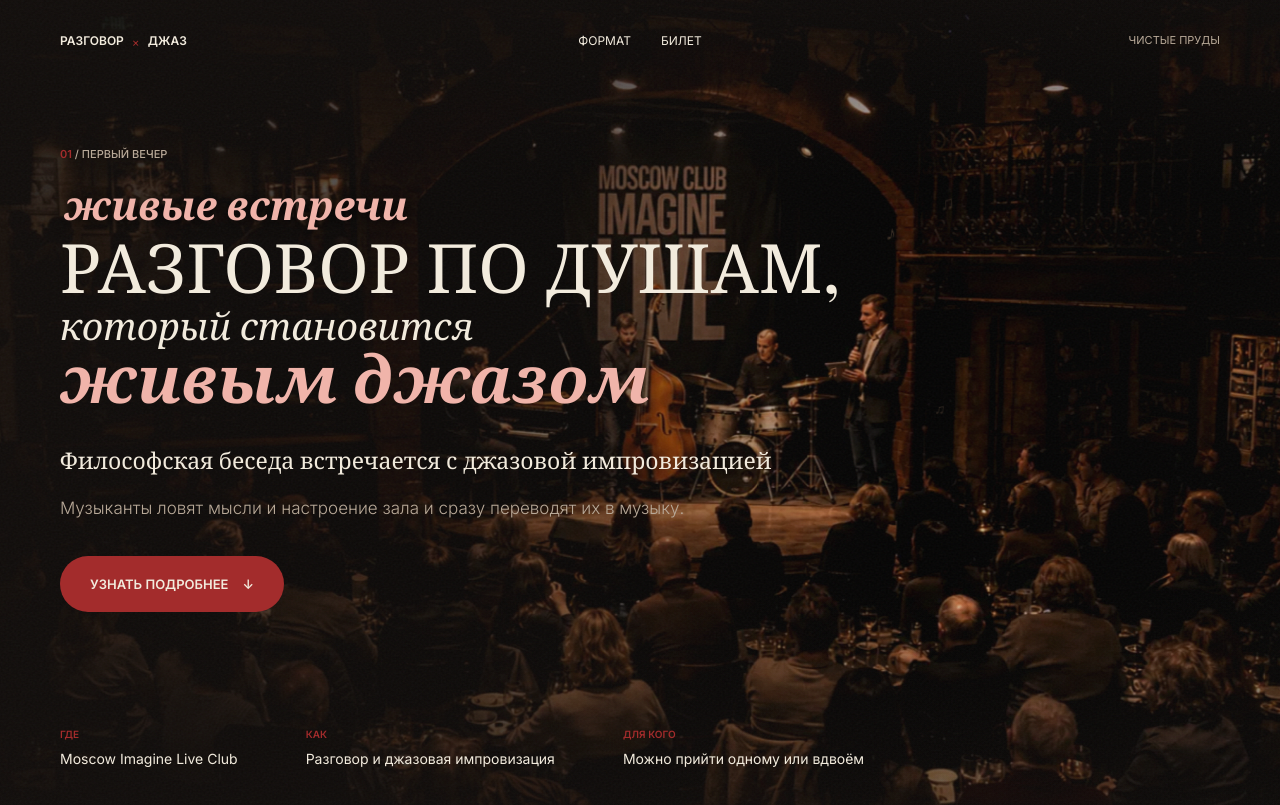
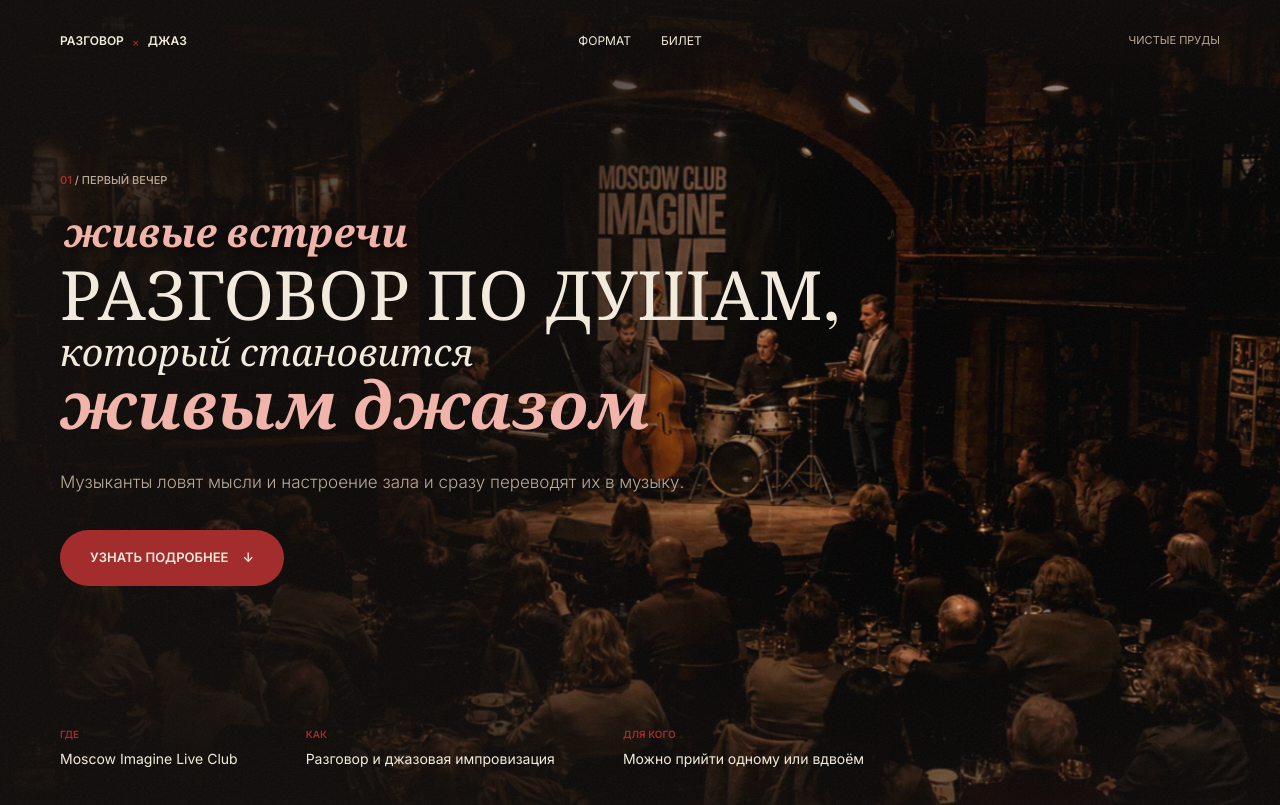
Before and after one commit to vbondarenko7/kontrapunkt, a Next.js app in the folder Джаз вечер. /Лендинг версия C/: page / in a window 1280 px wide. Shown: the top 805 px of the page. Built offline with nearby package versions, Linux system fonts and the light colour scheme.

Commit message:
refine hero supporting copy

```diff
--- a/Джаз вечер. /Лендинг версия C/app/globals.css
+++ b/Джаз вечер. /Лендинг версия C/app/globals.css
@@ -366,14 +366,6 @@ h3 {
   text-transform: none;
 }
 
-.hero-line {
-  max-width: 620px;
-  margin-bottom: 16px;
-  color: var(--ivory);
-  font-family: "Playfair Display", Georgia, serif;
-  font-size: 23px;
-}
-
 .hero-copy {
   max-width: 570px;
   margin-bottom: 34px;
@@ -402,10 +394,6 @@ h3 {
     font-size: 1.75em;
     font-weight: 600;
     line-height: 0.95;
-  }
-
-  .hero-line {
-    max-width: 760px;
   }
 
   .hero-copy {
@@ -1789,10 +1777,6 @@ footer p:last-child {
     font-size: 46px;
   }
 
-  .hero-line {
-    font-size: 20px;
-  }
-
   .hero-copy {
     font-size: 15px;
   }
--- a/Джаз вечер. /Лендинг версия C/app/page.tsx
+++ b/Джаз вечер. /Лендинг версия C/app/page.tsx
@@ -138,9 +138,6 @@ export default function Home() {
               <em>живым джазом</em>
             </span>
           </h1>
-          <p className="hero-line">
-            Философская беседа встречается с джазовой импровизацией
-          </p>
           <p className="hero-copy">
             Музыканты ловят мысли и настроение зала и сразу переводят их в музыку.
           </p>
```
Also changed, not shown: Джаз вечер. /Лендинг версия C/.openai/hosting.json.
